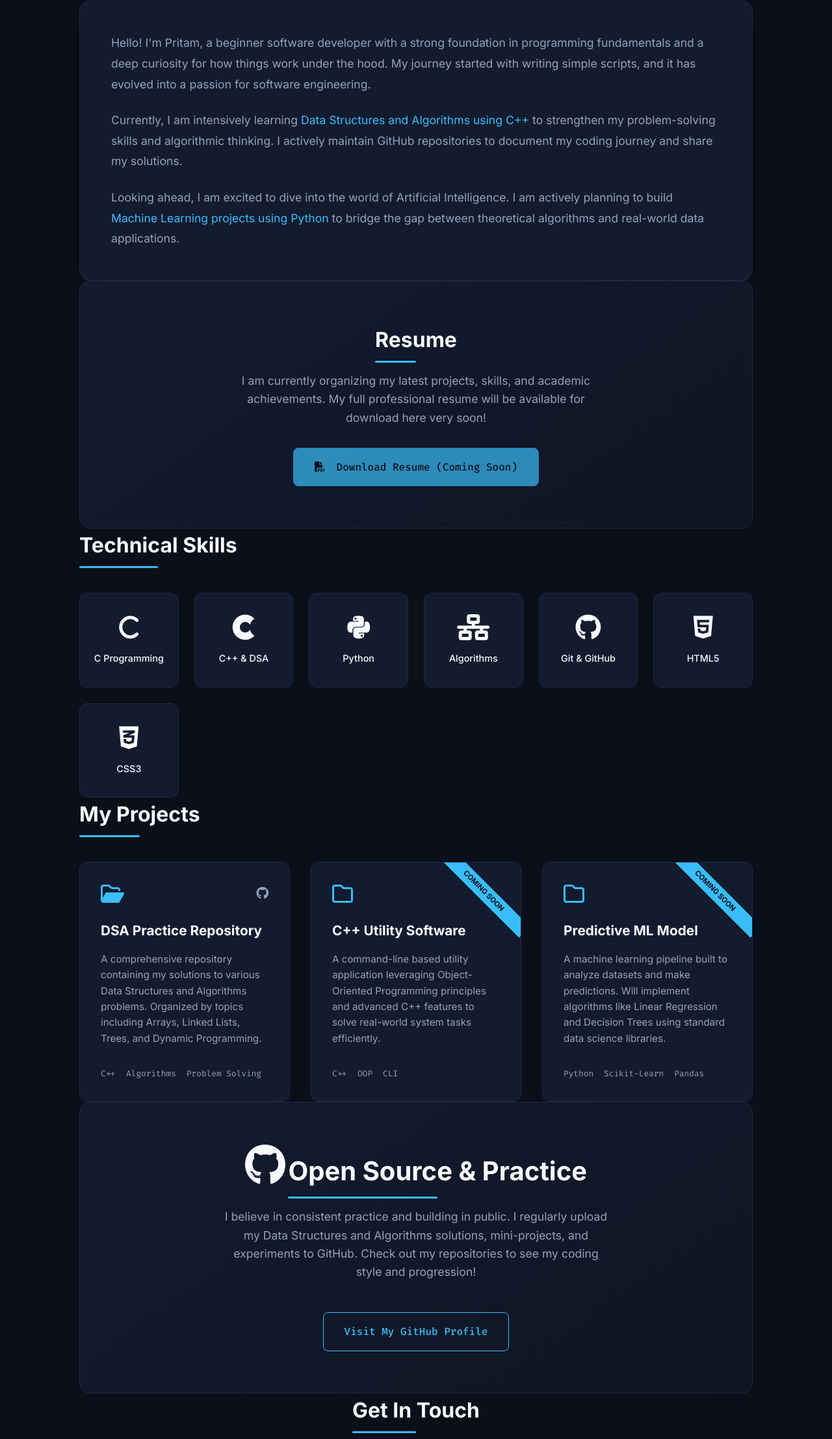
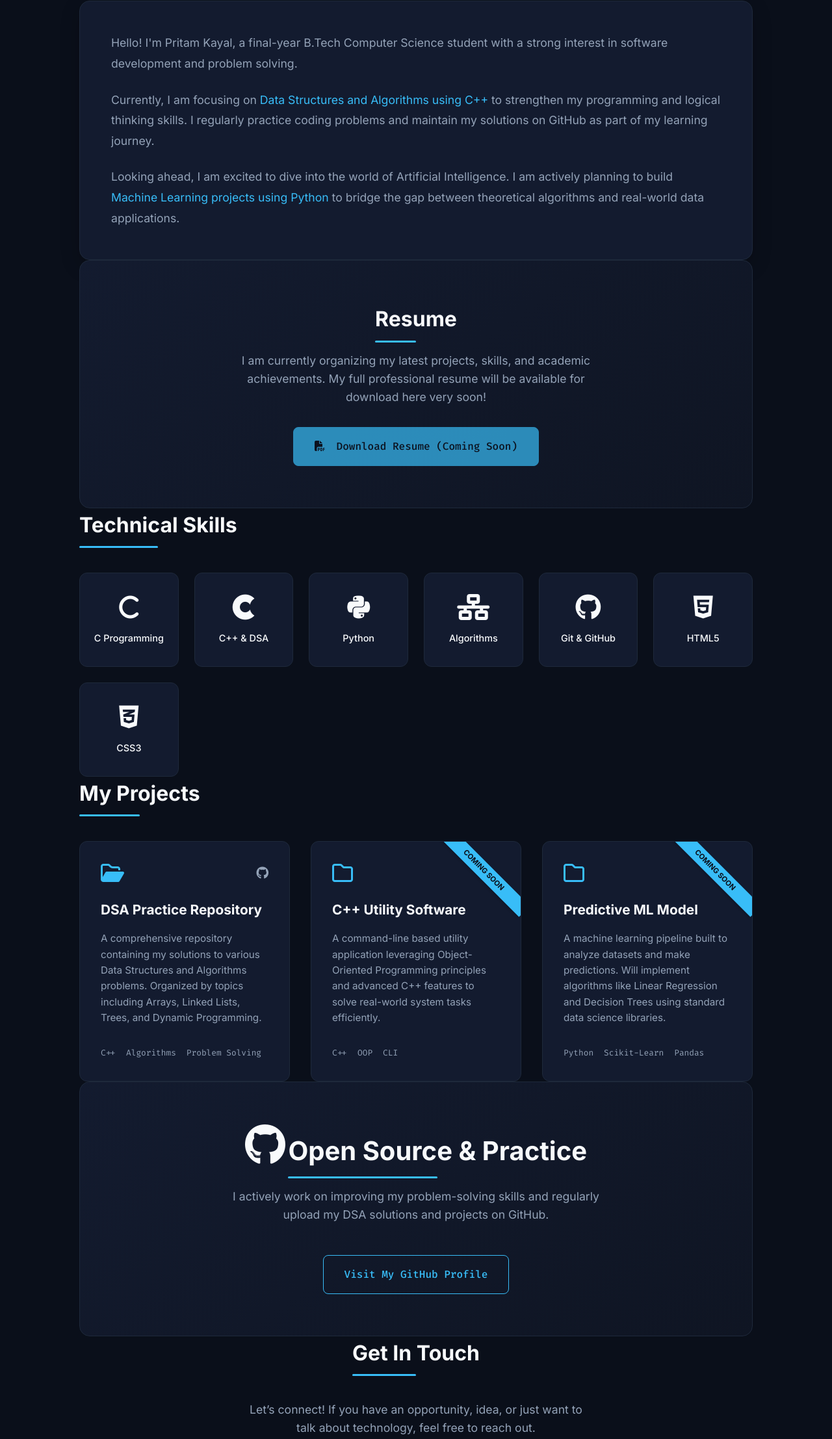
Before and after one commit to pritam180802/My-Portfolio, a plain HTML site: page index.html in a window 1280 px wide. Shown: the part 898-3112 px from the top of the page at 65% size. Drawn offline with Linux system fonts and the light colour scheme.

Commit message:
Update index.html

```diff
--- a/index.html
+++ b/index.html
@@ -597,10 +597,10 @@
         <h2 class="section-title fade-in">About Me</h2>
         <div class="about-content fade-in delay-100">
             <p>
-                Hello! I'm Pritam, a beginner software developer with a strong foundation in programming fundamentals and a deep curiosity for how things work under the hood. My journey started with writing simple scripts, and it has evolved into a passion for software engineering.
+                Hello! I'm Pritam Kayal, a final-year B.Tech Computer Science student with a strong interest in software development and problem solving.
             </p>
             <p>
-                Currently, I am intensively learning <span class="highlight">Data Structures and Algorithms using C++</span> to strengthen my problem-solving skills and algorithmic thinking. I actively maintain GitHub repositories to document my coding journey and share my solutions.
+                Currently, I am focusing on <span class="highlight">Data Structures and Algorithms using C++</span> to strengthen my programming and logical thinking skills. I regularly practice coding problems and maintain my solutions on GitHub as part of my learning journey.
             </p>
             <p>
                 Looking ahead, I am excited to dive into the world of Artificial Intelligence. I am actively planning to build <span class="highlight">Machine Learning projects using Python</span> to bridge the gap between theoretical algorithms and real-world data applications.
@@ -731,7 +731,8 @@
             <i class="fa-brands fa-github github-icon-large"></i>
             <h2 class="section-title" style="margin-bottom: 1.5rem; font-size: 2.5rem;">Open Source & Practice</h2>
             <p class="github-text">
-                I believe in consistent practice and building in public. I regularly upload my Data Structures and Algorithms solutions, mini-projects, and experiments to GitHub. Check out my repositories to see my coding style and progression!
+                I actively work on improving my problem-solving skills and regularly upload my DSA solutions and projects on GitHub.
+
             </p>
             <a href="https://github.com/pritam180802" target="_blank" class="btn btn-primary" style="margin-top: 1rem;">
                 Visit My GitHub Profile
@@ -743,7 +744,7 @@
     <section id="contact" class="container">
         <h2 class="section-title fade-in">Get In Touch</h2>
         <p class="contact-desc fade-in delay-100">
-            Interested in collaborating, discussing ideas, or just saying hello? You can reach out to me through the platforms below. I’m always open to connecting with fellow developers and tech enthusiasts.
+            Let’s connect! If you have an opportunity, idea, or just want to talk about technology, feel free to reach out.
 
         </p>
 
```
